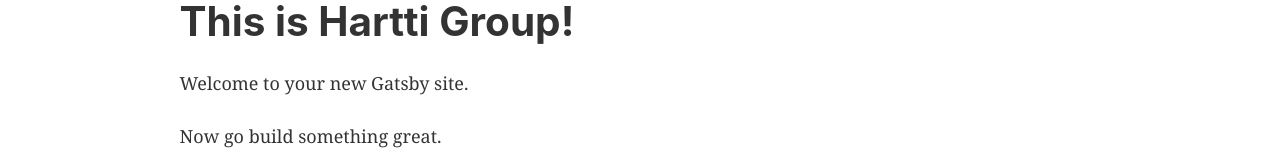
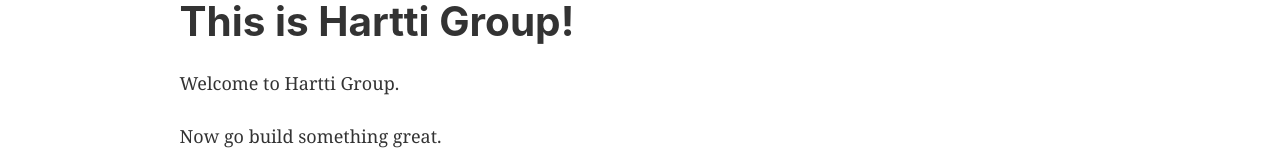
Before and after one commit to ShengBangInc/harttigroup, a Gatsby site: page / in a window 1280 px wide. Shown: the part 123-283 px from the top of the page. Built offline with nearby package versions, Linux system fonts and the light colour scheme; Gatsby itself is replaced by a stand-in of ours.

Commit message:
Init change

```diff
--- a/src/pages/index.js
+++ b/src/pages/index.js
@@ -11,7 +11,7 @@ const IndexPage = () => (
     <h1>This is Hartti Group!
 
     </h1>
-    <p>Welcome to your new Gatsby site.</p>
+    <p>Welcome to Hartti Group.</p>
     <p>Now go build something great.</p>
     <div style={{ maxWidth: `300px`, marginBottom: `1.45rem` }}>
       <Image />
```
